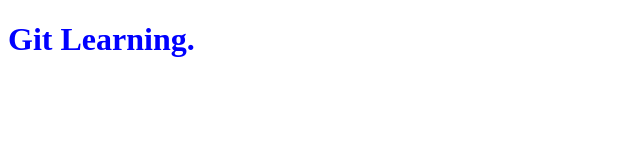
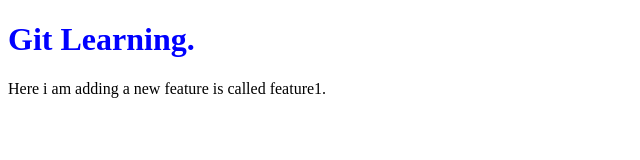
Before and after one commit to PRATIK-REDDY/Learning-Git, a plain HTML site: page index.html in a window 1280 px wide. Shown: the whole page, without its empty margins (0-640 px from the left). Drawn offline with Linux system fonts and the light colour scheme.

Commit message:
Changes in feature1

```diff
--- a/index.html
+++ b/index.html
@@ -9,5 +9,6 @@
 </head>
 <body>
     <h1>Git Learning.</h1>
+    <p>Here i am adding a new feature is called feature1.</p>
 </body>
 </html>
```
